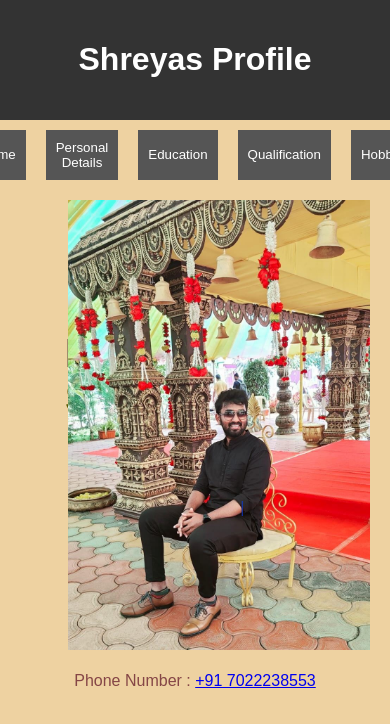
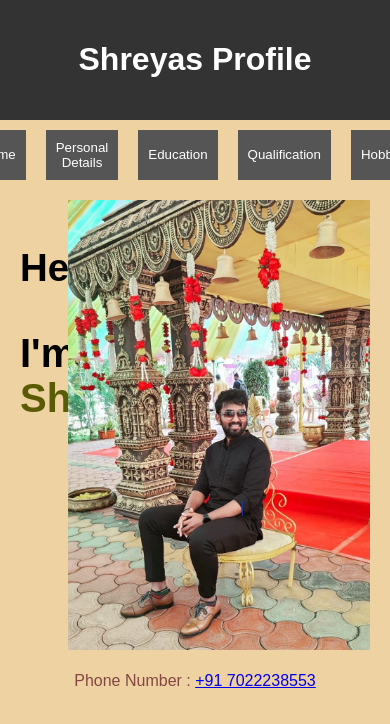
Before and after one commit to shreyas-shiiny/bio, a React (Create React App) app: page / in a window 390 px wide. Shown: the top 724 px of the page. Built offline with nearby package versions, Linux system fonts and the light colour scheme.

Commit message:
Update App.css

```diff
--- a/src/App.css
+++ b/src/App.css
@@ -56,3 +56,9 @@ main {
   text-align: center;
   color: rgb(44, 31, 14);
 }
+
+@media only screen and (max-width: 600px) {
+  .heading, .heading-name {
+    padding-left: 0 !important;
+  }
+}
```
